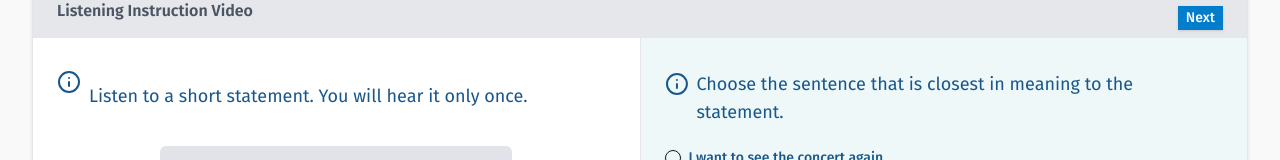
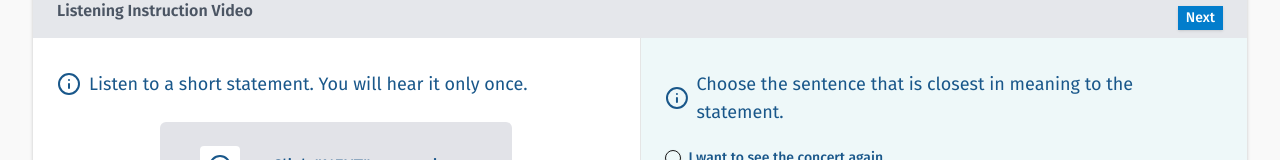
Before and after one commit to Bishalmoktan/LSWR-practice-app, a React (Vite) app: page /listening/demo-test in a window 1280 px wide. Shown: the part 250-410 px from the top of the page. Built offline with nearby package versions, Linux system fonts and the light colour scheme; a web font is replaced by a local one.

Commit message:
fix: UI fix

```diff
--- a/src/pages/listening/components/audio-section.tsx
+++ b/src/pages/listening/components/audio-section.tsx
@@ -29,7 +29,7 @@ const AudioSection = () => {
   return (
     <div className="flex-1 py-8 px-6">
       <div className="flex items-center gap-2 mb-4">
-        <Info className="mb-7" />
+        <Info />
         <h3>Listen to a short statement. You will hear it only once.</h3>
       </div>
 
--- a/src/pages/listening/components/question-section.tsx
+++ b/src/pages/listening/components/question-section.tsx
@@ -9,7 +9,7 @@ const QuestionSection = () => {
   return (
     <div className="border-l flex-1 pt-8 bg-customSkyBlue px-6">
       <div className="flex items-center gap-2 mb-4">
-        <Info className="mb-7" />
+        <Info  />
         <h3>{question}</h3>
       </div>
 
```
